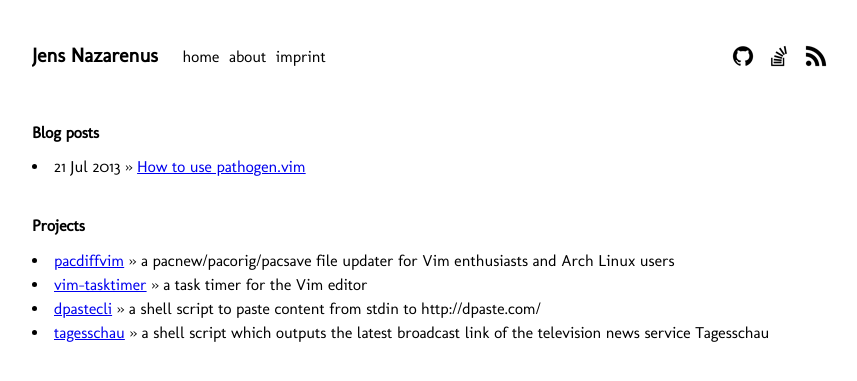
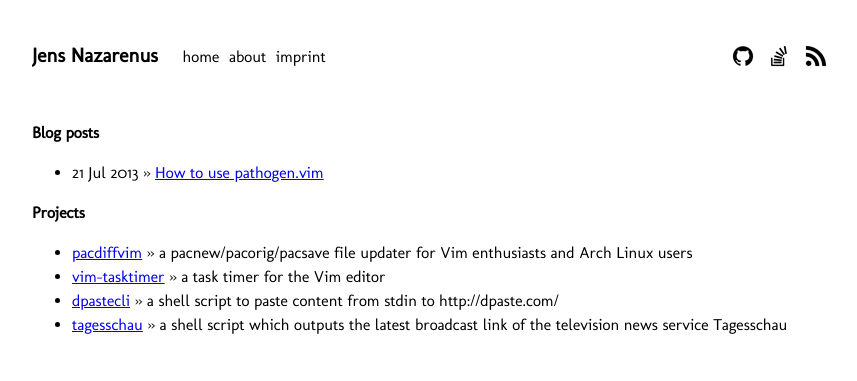
Before and after one commit to jens-na/jens-na.github.io, a Jekyll site: the page built from index.html, in a window 1280 px wide. Shown: the top 381 px of the page, without its empty margins (208-1065 px from the left). Built offline with Jekyll 4.4.1, drawn with Linux system fonts in a browser that asks for light colours.

Commit message:
removed w3c errors

```diff
--- a/index.html
+++ b/index.html
@@ -3,11 +3,13 @@
 title: Jens Nazarenus
 ---
 <h1>Blog posts</h1>
+<ul>
 {% for post in site.posts %}
   <li><span>{{ post.date | date_to_string }}</span> &raquo; <a href="{{ post.url }}">{{ post.title }}</a></li>
 {% endfor %}
-<br/>
+</ul>
 <h1>Projects</h1>
+<ul>
 <li>
 <a href="https://github.com/jens-na/pacdiffvim" class="project">pacdiffvim</a> &raquo;
 a pacnew/pacorig/pacsave file updater for Vim enthusiasts and Arch Linux users
@@ -24,3 +26,4 @@
 <a href="https://github.com/jens-na/tagesschau" class="project">tagesschau</a> &raquo;
 a shell script which outputs the latest broadcast link of the television news service Tagesschau
 </li>
+</ul>
```
